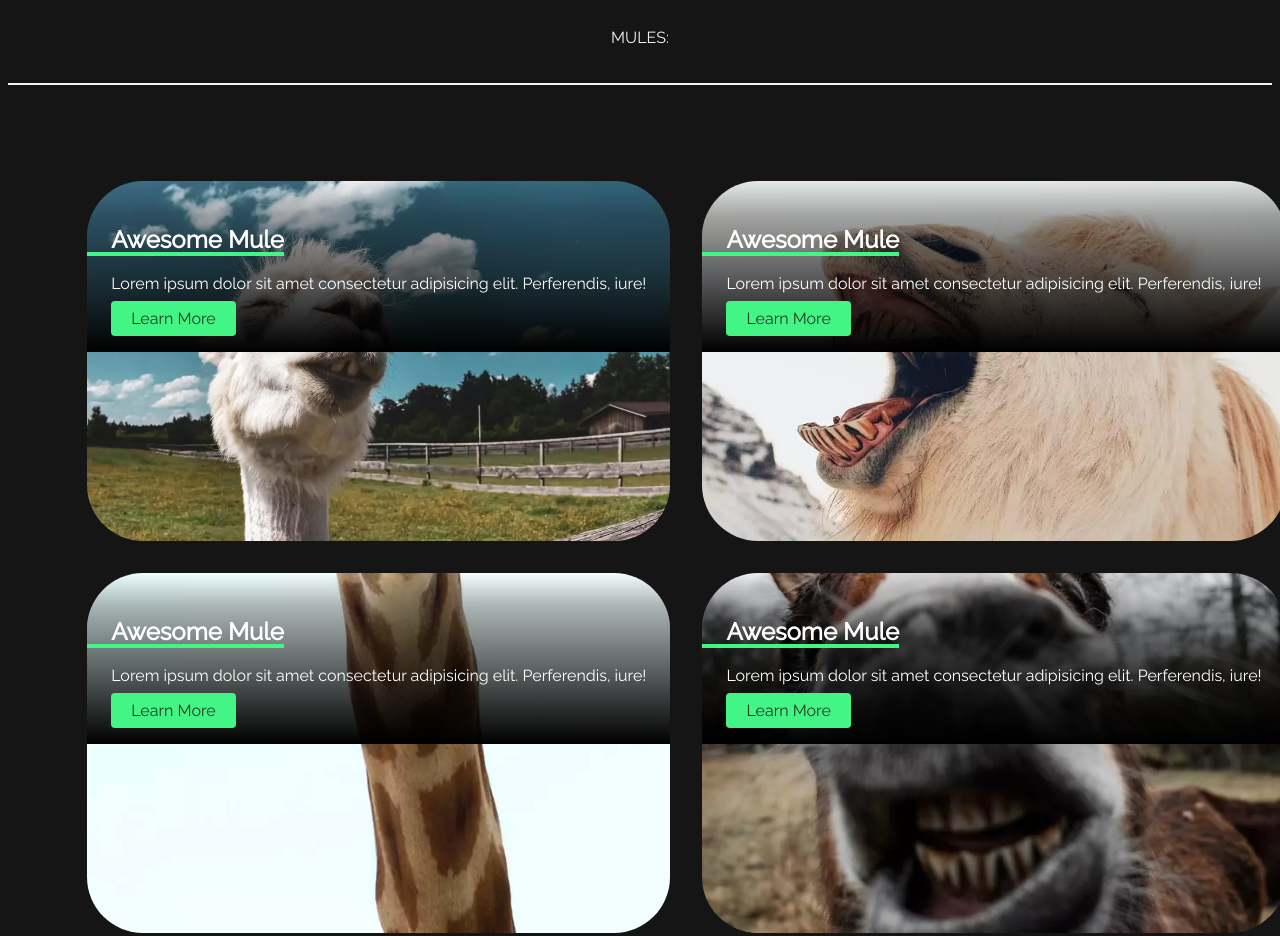
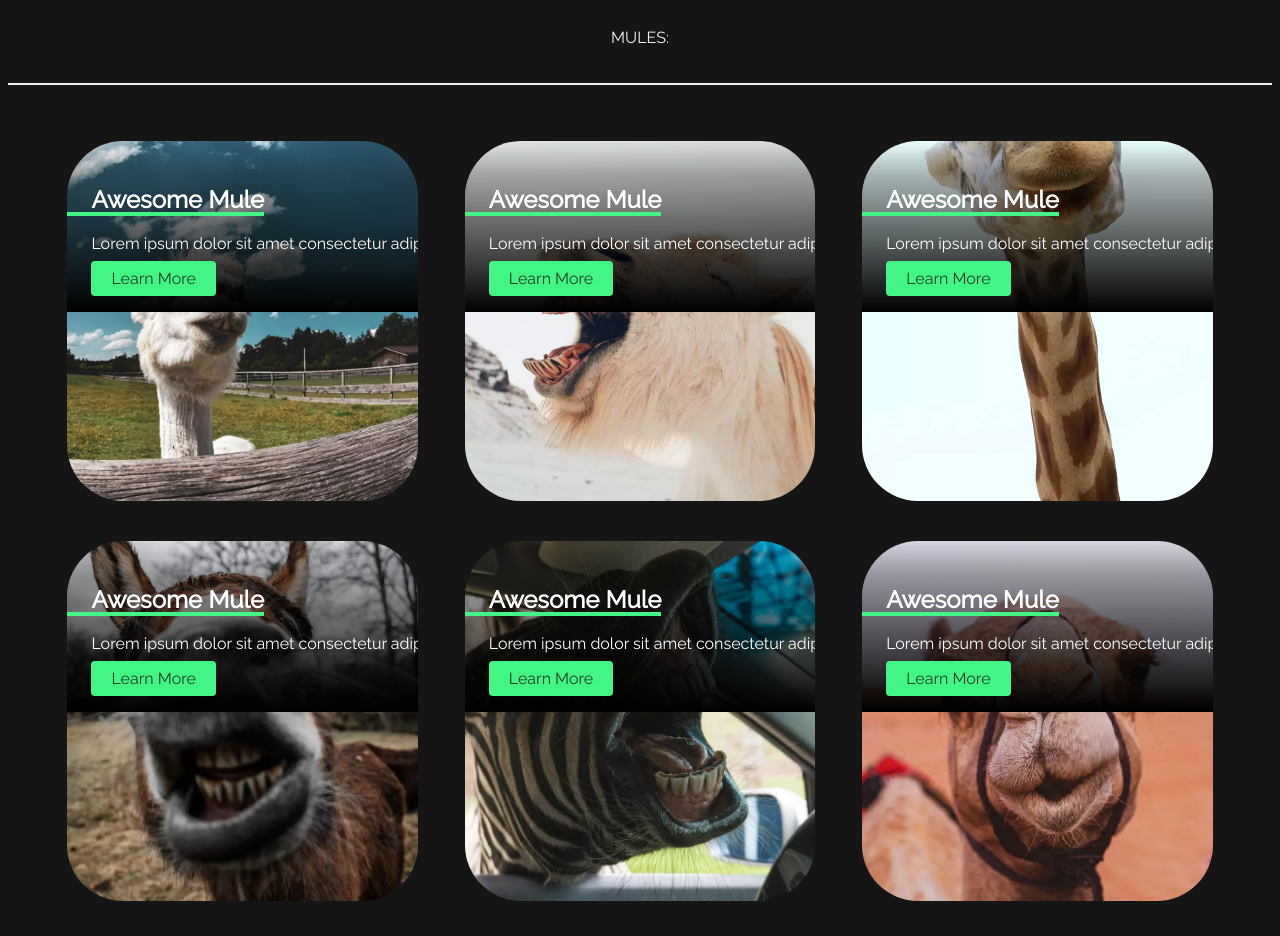
Before and after one commit to nbrownie1990/grow_through_flow, a plain HTML site: page photoblog/index.html in a window 1280 px wide. Shown: the top 936 px of the page. Drawn offline with Linux system fonts and the light colour scheme.

Commit message:
fix grid- position-issue.

```diff
--- a/photoblog/photos.css
+++ b/photoblog/photos.css
@@ -9,15 +9,22 @@ nav {
   text-align: center;
   border-bottom: solid 2px #f1f1f1;
   padding: 20px;
+  max-width: 100%;
 }
 
 .container {
   display: grid;
-  grid-template-columns: repeat(2, 1fr);
-  margin: 2.5rem;
-  width: 90%;
+  grid-template-columns: auto auto auto;
+  gap: 0.5em;
+  box-sizing: border-box;
+  max-width: 100%;
   justify-self: center;
+  align-content: center;
   padding: 2.5rem;
+  align-content: space-around;
+  justify-content: space-around;
+  align-items: center;
+  justify-items: center;
 }
 
 .card {
@@ -25,7 +32,7 @@ nav {
   background-repeat: no-repeat;
   background-size: cover;
   height: 45vh;
-  width: max-content;
+  width: 90%;
   border-radius: 3.5rem;
   overflow: hidden;
   color: #fff;
@@ -185,21 +192,16 @@ card:focus-within {
     animation-duration: 0.01ms !important;
     animation-iteration-count: 1 !important;
     transition-duration: 0.01ms !important;
+    transition-delay: 0ms !important;
     scroll-behavior: auto !important;
   }
 }
-/*
+/* Media Screens */
 
 @media screen and (min-width: 320px) {
   .container {
     grid-template-columns: repeat(1, 1fr);
-    grid-template-rows: repeat(9, 10rem);
-  }
-}
-@media screen and (min-width: 620px) {
-  .container {
-    grid-template-columns: repeat(2, 1fr);
-    grid-template-rows: repeat(5, 10rem);
+    grid-template-rows: repeat(9, auto);
   }
   .img {
     width: 90%;
@@ -207,9 +209,16 @@ card:focus-within {
     margin: 10px auto;
   }
 }
-@media screen and (min-width: 780px) {
+@media screen and (min-width: 768px) {
   .container {
-    grid-template-columns: repeat(3, 1fr);
-    grid-template-rows: repeat(5, 10rem);
+    grid-template-columns: repeat(2, 1fr);
+    grid-template-rows: repeat(9, auto);
   }
-} */
+}
+
+@media (min-width: 992px) {
+  .container {
+    grid-template-columns: repeat(3, 3fr);
+    grid-template-rows: repeat(9, auto);
+  }
+}
```
